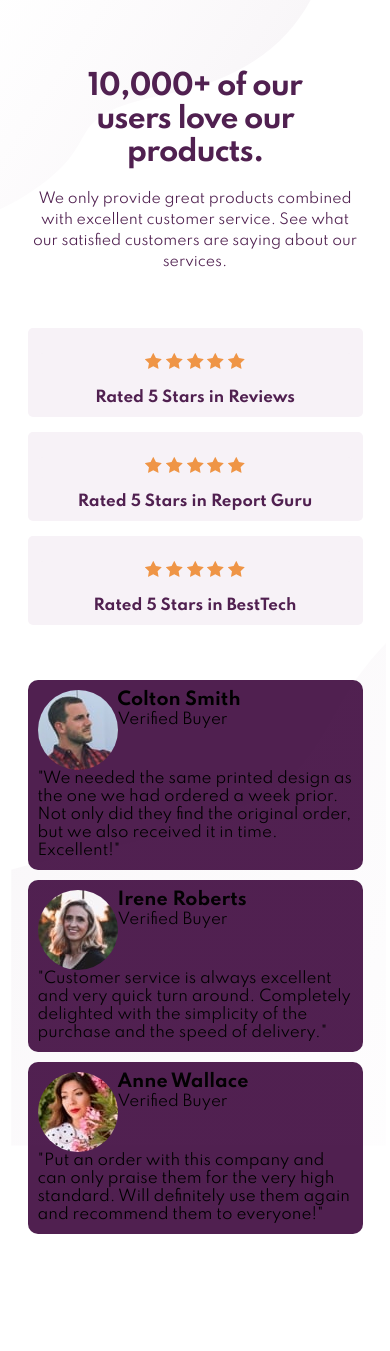
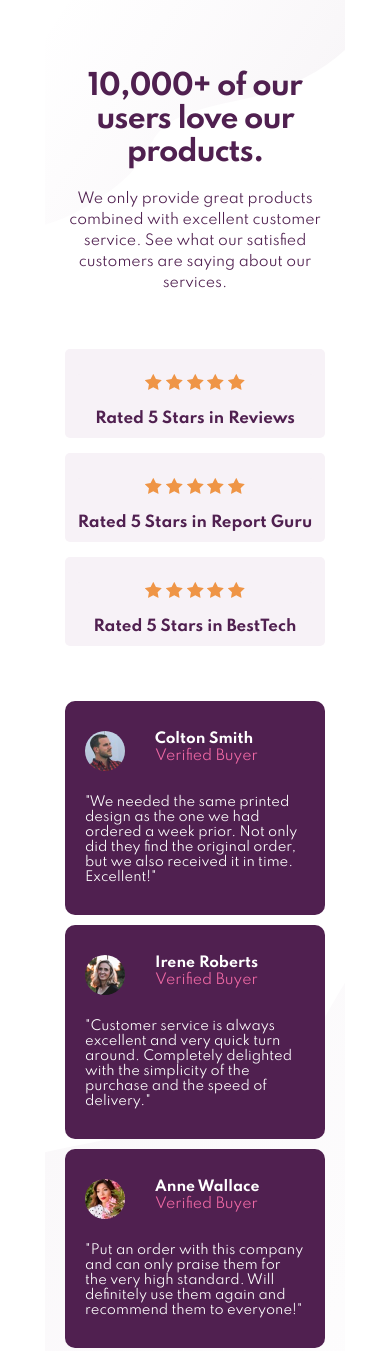
Before and after one commit to promisszn/social-proof, a plain HTML site: page index.html in a window 390 px wide. Before the commit the page ends 1324 px from the top, so only its background shows below. Drawn offline with Linux system fonts and the light colour scheme.

Commit message:
finished mobile

```diff
--- a/index.html
+++ b/index.html
@@ -15,10 +15,6 @@
 </head>
 
 <body>
-  <div>
-    <img class="bg-top" src="images/bg-pattern-top-mobile.svg" alt="">
-    <img class="bg-bottom" src="images/bg-pattern-bottom-mobile.svg" alt="">
-  </div>
   <section class="container">
     <div class="heading">
       <h1>10,000+ of our users love our products.</h1>
@@ -63,7 +59,7 @@
 
     <div class="reviews">
       <div class="review-container">
-        <div>
+        <div class="image-container">
           <img src="images/image-colton.jpg" alt="">
           <h3>Colton Smith</h3>
           <p>Verified Buyer</p>
@@ -86,7 +82,7 @@
         </p>
       </div>
       <div class="review-container">
-        <div>
+        <div class="image-container">
           <img src="images/image-anne.jpg" alt="">
           <h3>Anne Wallace</h3>
           <p>Verified Buyer</p>
--- a/styles.css
+++ b/styles.css
@@ -30,36 +30,25 @@ body{
 }
 
 .container{
-    width: 375px;
+    max-inline-size: 300px;
     margin: 0 auto;
     display: flex;
     flex-direction: column;
     justify-content: center;
     align-content: center;
     align-items: center;
-}
 
-.bg-top {
-	position: absolute;
-	transform: translate(-16%, -3%);
-	top: 0;
-	left: 0;
-
-}
-
-.bg-bottom {
-	position: absolute;
-	transform: translate(-1%, 60%);
-	bottom: 0;
-	right: 0;
-    overflow: hidden;
+    background-image: url(images/bg-pattern-top-mobile.svg),
+    url(images/bg-pattern-bottom-mobile.svg);
+    background-repeat: no-repeat;
+    background-position: top, bottom;
 }
 
 .heading h1{
     text-align: center;
     margin-top: 60px;
     font-size: 28px;
-    padding: 10px 70px;
+    padding: 10px 40px;
     color: var(--veryDarkMagenta);
     letter-spacing: -1px;
 }
@@ -69,7 +58,7 @@ body{
     font-size: 14px;
     color: var(--veryDarkMagenta);
     line-height: 1.5;
-    padding: 10px 20px;
+    padding: 10px 0;
 }
 
 .rating{
@@ -97,21 +86,42 @@ body{
 .reviews{
     margin-top: 20px;
     margin-bottom: 80px;
+    font-size: 14px;
+    color: var(--white);
 }
 
 .review-container{
     background-color: var(--veryDarkMagenta);
     border-radius: 10px;
     margin: 10px 20px;
-    padding: 10px 10px;
+    padding: 10px 20px;
 }
 
-.review-container img{
+.image-container{
+    margin-top: 20px;
+}
+
+.image-container img{
     border-radius: 50%;
     float: left;
-    /* width: 40px; */
+    width: 40px;
+    height: 40px;
+    margin-right: 30px;
+}
+
+.image-container h3{
+    font-size: 14px;
+}
+
+.image-container p{
+    color: var(--softPink);
+    font-size: 14px;
+    font-weight: 400;
 }
 
 .review-container > p{
+    margin-top: 30px;
+    margin-bottom: 20px;
     clear: both;
+    font-size: 13px;
 }
```
